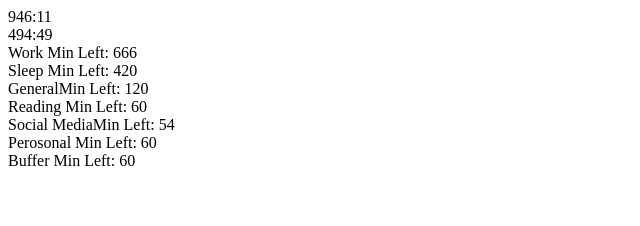
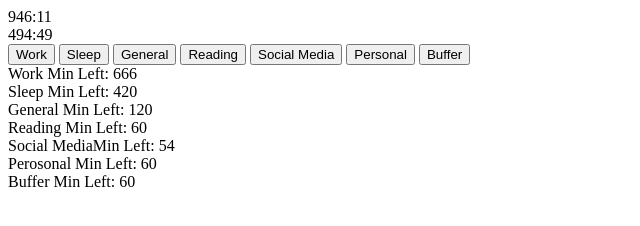
Before and after one commit to xSomoy/OGM, a plain HTML site: page index.html in a window 1280 px wide. Shown: the whole page, without its empty margins (0-640 px from the left). Drawn offline with Linux system fonts and the light colour scheme.

Commit message:
working on togggle button

```diff
--- a/index.html
+++ b/index.html
@@ -9,6 +9,15 @@
 <body>
     <div id="time"></div>
     <div id="left"></div>
+
+
+    <button id="workButton" onclick="Work()">Work</button>
+    <button id="sleepButton" onclick="sleep()">Sleep</button>
+    <button id="generalButton" onclick="general()">General</button>
+    <button id="readingButton" onclick="reading()">Reading</button>
+    <button id="socialMediaButton" onclick="socialMedia()">Social Media</button>
+    <button id="personalButton" onclick="personal()">Personal</button>
+    <button id="bufferButton" onclick="buffer()">Buffer</button>
 
     <div id="work"></div>
     <div id="sleep"></div>
--- a/js/script.js
+++ b/js/script.js
@@ -7,7 +7,7 @@ function minCounter() {
     var s = now.format("ss");
     var h = now.format("HH");
     var m = now.format("mm");
-    var minGone = ((h*60) + Number(m));
+    var minGone = ((h * 60) + Number(m));
     var minLeft = 1440 - Number(minGone);
     var inSec = 60 - Number(s);
     document.getElementById("time").innerHTML = minGone + ':' + s;
@@ -18,7 +18,7 @@ setInterval(minCounter, 500);
 
 // Main Counter End
 
-// Time Sections
+// Function Section
 
 var work = 666;
 var sleep = 420;
@@ -27,10 +27,26 @@ var reading = 60;
 var socialMedia = 54;
 var personal = 60;
 var buffer = 60;
+var working = 0;
+
+
+function Work() {
+    var x = document.getElementById("workButton").innerText;
+    if (x == 'Work') {
+        document.getElementById("workButton").innerHTML = 'Work Active';
+    } else {
+        document.getElementById("workButton").innerHTML = 'Work';
+    }
+}
+
+
+//document.getElementById("demo2").innerHTML = working;
+
+// Time Sections
 
 document.getElementById("work").innerHTML = 'Work Min Left: ' + work;
 document.getElementById("sleep").innerHTML = 'Sleep Min Left: ' + sleep;
-document.getElementById("general").innerHTML = 'GeneralMin Left: ' + general;
+document.getElementById("general").innerHTML = 'General Min Left: ' + general;
 document.getElementById("reading").innerHTML = 'Reading Min Left: ' + reading;
 document.getElementById("socialMedia").innerHTML = 'Social MediaMin Left: ' + socialMedia;
 document.getElementById("personal").innerHTML = 'Perosonal Min Left: ' + personal;
```
